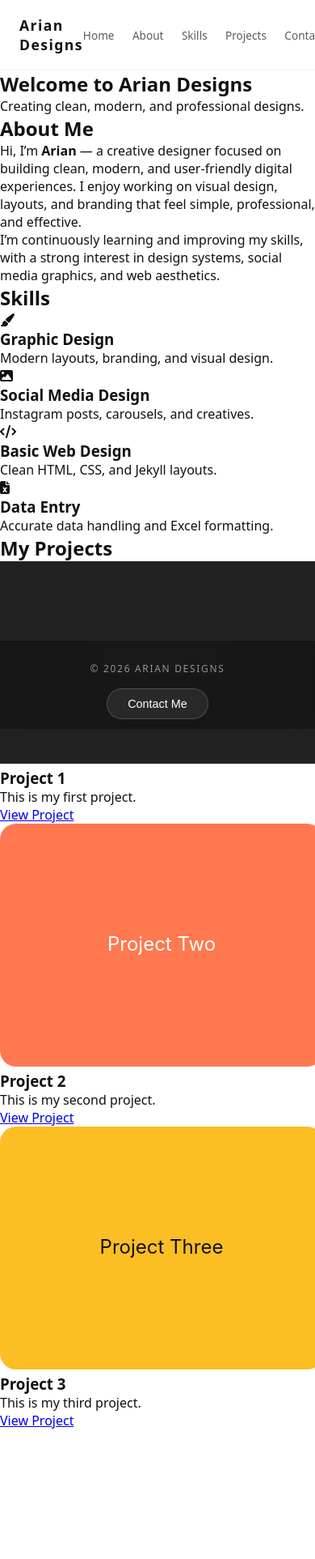
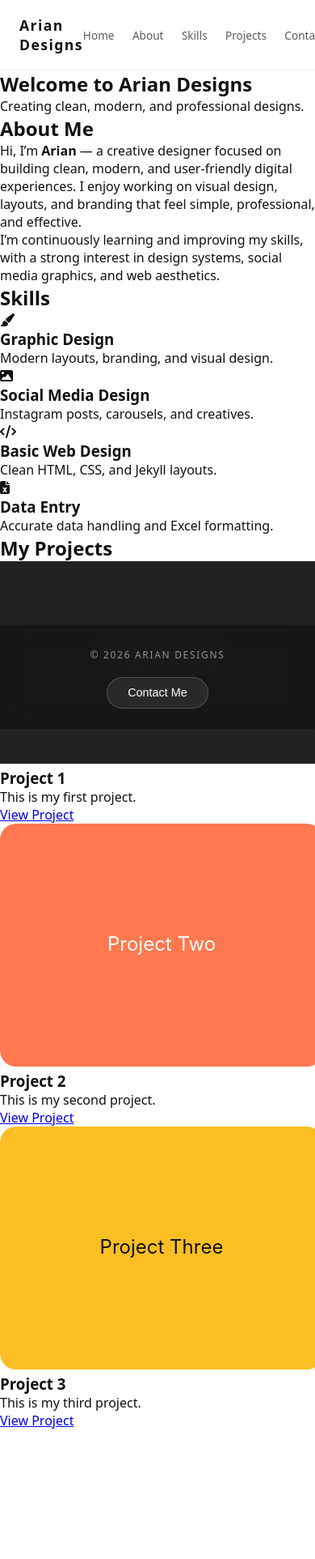
Before and after one commit to ariantechzone-stack/ariantechzone-stack.github.io, a Jekyll site: the page built from index.md, in a window 390 px wide. Shown: the whole page at 81% size. Built offline with Jekyll 4.4.1, drawn with Linux system fonts in a browser that asks for light colours.

Commit message:
Update style.css

```diff
--- a/assets/css/style.css
+++ b/assets/css/style.css
@@ -340,3 +340,40 @@ body.footer-open::before {
 .footer-socials a:hover {
   animation: none;
 }
+/* ===============================
+   MOBILE STACKED LAYOUT
+================================ */
+@media (max-width: 600px) {
+
+  .site-footer {
+    max-height: 130px;
+  }
+
+  .site-footer.active {
+    max-height: 620px;
+  }
+
+  .footer-container {
+    padding: 1.8rem 1rem 2.6rem;
+  }
+
+  .footer-socials {
+    flex-direction: column;
+    gap: 1.2rem;
+  }
+
+  .footer-socials a {
+    width: 56px;
+    height: 56px;
+    font-size: 1.4rem;
+  }
+
+  .footer-email {
+    margin-bottom: 2.2rem;
+    font-size: 0.95rem;
+  }
+
+  .contact-btn {
+    margin-top: 1.2rem;
+  }
+}
```
